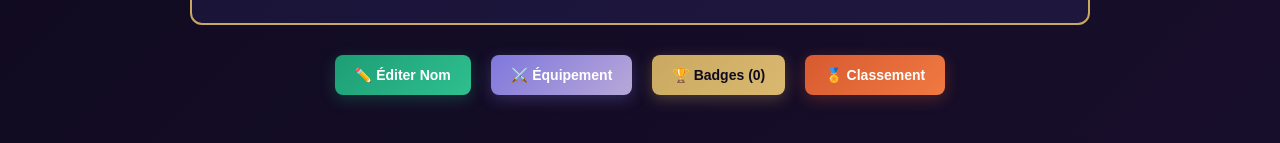
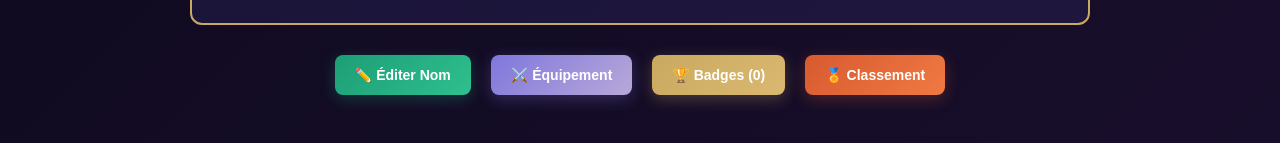
Before and after one commit to LaetitiaBraun/quiz-rpg, a React (Vite) app: page / in a window 1280 px wide. Shown: the part 482-625 px from the top of the page. Built offline with nearby package versions, Linux system fonts and the light colour scheme.

Commit message:
style: change badges button text color to white

```diff
--- a/src/styles/HubScreen.css
+++ b/src/styles/HubScreen.css
@@ -195,7 +195,7 @@
 
 .button-badges {
   background: linear-gradient(135deg, #c9a961, #dab86f);
-  color: #0f0a1f;
+  color: white;
   box-shadow: 0 4px 15px rgba(201, 169, 97, 0.3);
 }
 
```
